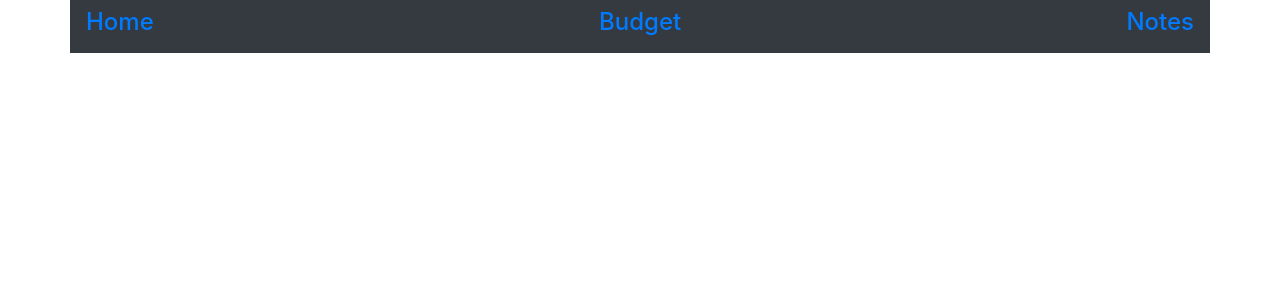
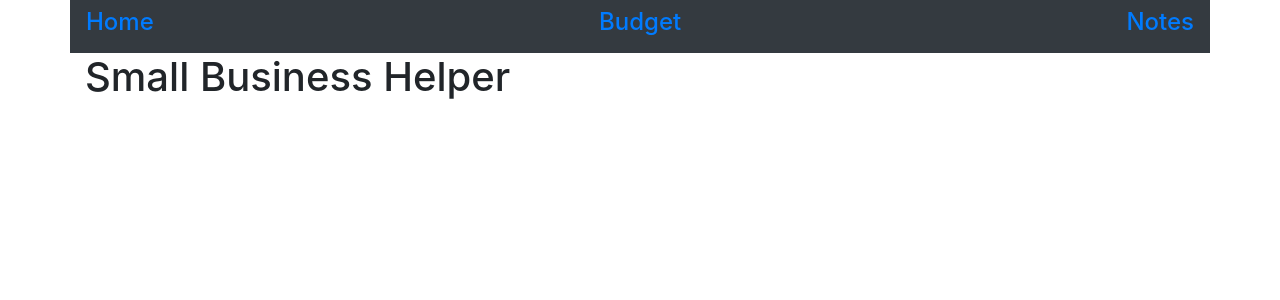
Before and after one commit to Farrah-solve/Project-3, a React (Create React App) app in the folder frontend/: page / in a window 1280 px wide. Shown: the top 300 px of the page. Built offline with nearby package versions, Linux system fonts and the light colour scheme.

Commit message:
content in routes

```diff
--- a/frontend/src/App.js
+++ b/frontend/src/App.js
@@ -1,7 +1,9 @@
 import React from 'react';
 import {BrowserRouter as Router, Route} from 'react-router-dom';
 import Navbar from './components/Navbar';
-
+import Home from './components/Home';
+import Budget from './components/Budget';
+import Notes from './components/Notes';
 
 
 function App() {
@@ -9,16 +11,16 @@ function App() {
     <Router>
       <Navbar />
 
-      <Route path='/'>
-      {/* // Home */}
+      <Route path='/' exact>
+        <Home />
       </Route>
 
-      <Route path='budget'>
-      {/* // Budget */}
+      <Route path='/budget'>
+        <Budget />
       </Route>
 
-      <Route path='Notes'>
-      {/* // Notes */}
+      <Route path='/Notes'>
+        <Notes />
       </Route>
 
     </Router>
--- /dev/null
+++ b/frontend/src/components/Budget.jsx
@@ -0,0 +1,9 @@
+import React from 'react';
+
+function Budget() {
+    return <div className='container'>
+        <h1>Track your budget here</h1>
+    </div>
+}
+
+export default Budget;
--- /dev/null
+++ b/frontend/src/components/Home.jsx
@@ -0,0 +1,9 @@
+import React from 'react';
+
+function Home() {
+    return <div className='container'>
+        <h1>Small Business Helper</h1>
+    </div>
+}
+
+export default Home;
--- /dev/null
+++ b/frontend/src/components/Notes.jsx
@@ -0,0 +1,9 @@
+import React from 'react';
+
+function Notes() {
+    return <div className='container'>
+        <h1>Keep Notes Here</h1>
+    </div>
+}
+
+export default Notes;
```
Also changed, not shown: 1 other file (tests, documents, lock files or other folders).
